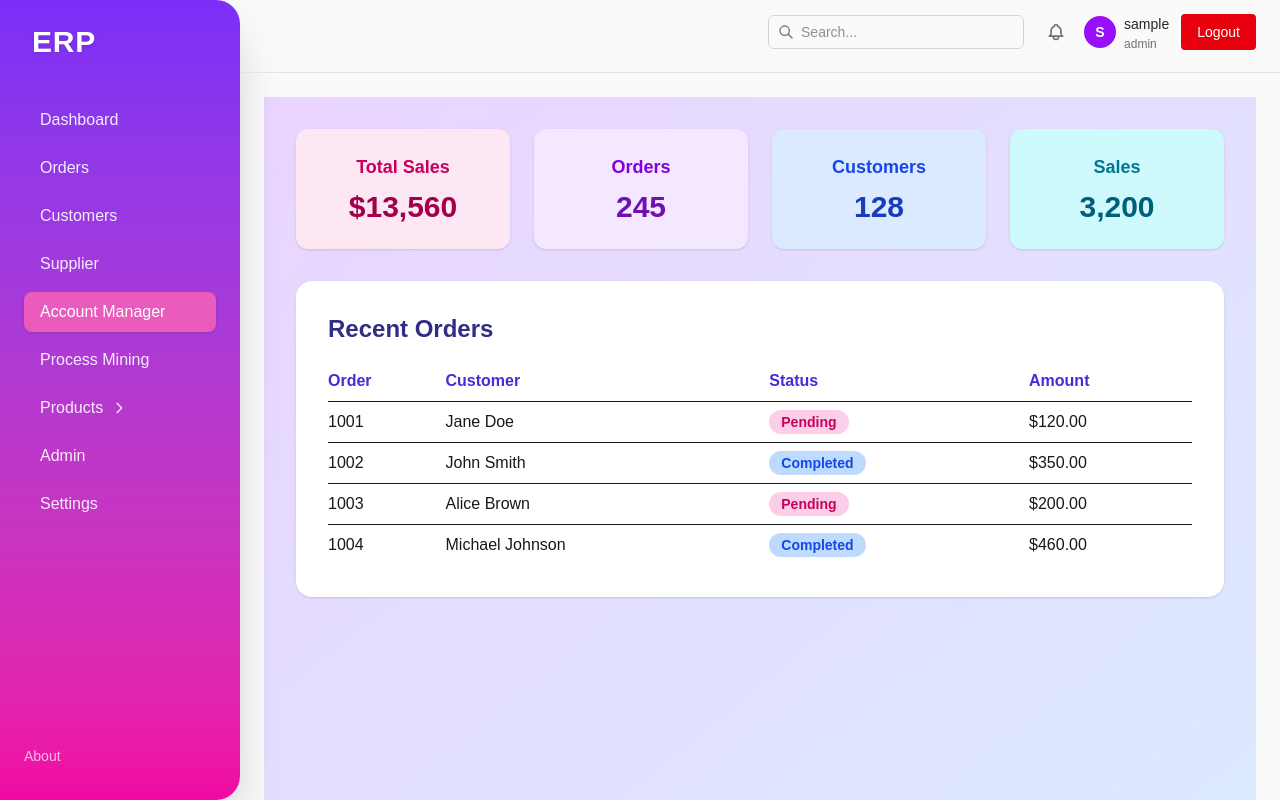
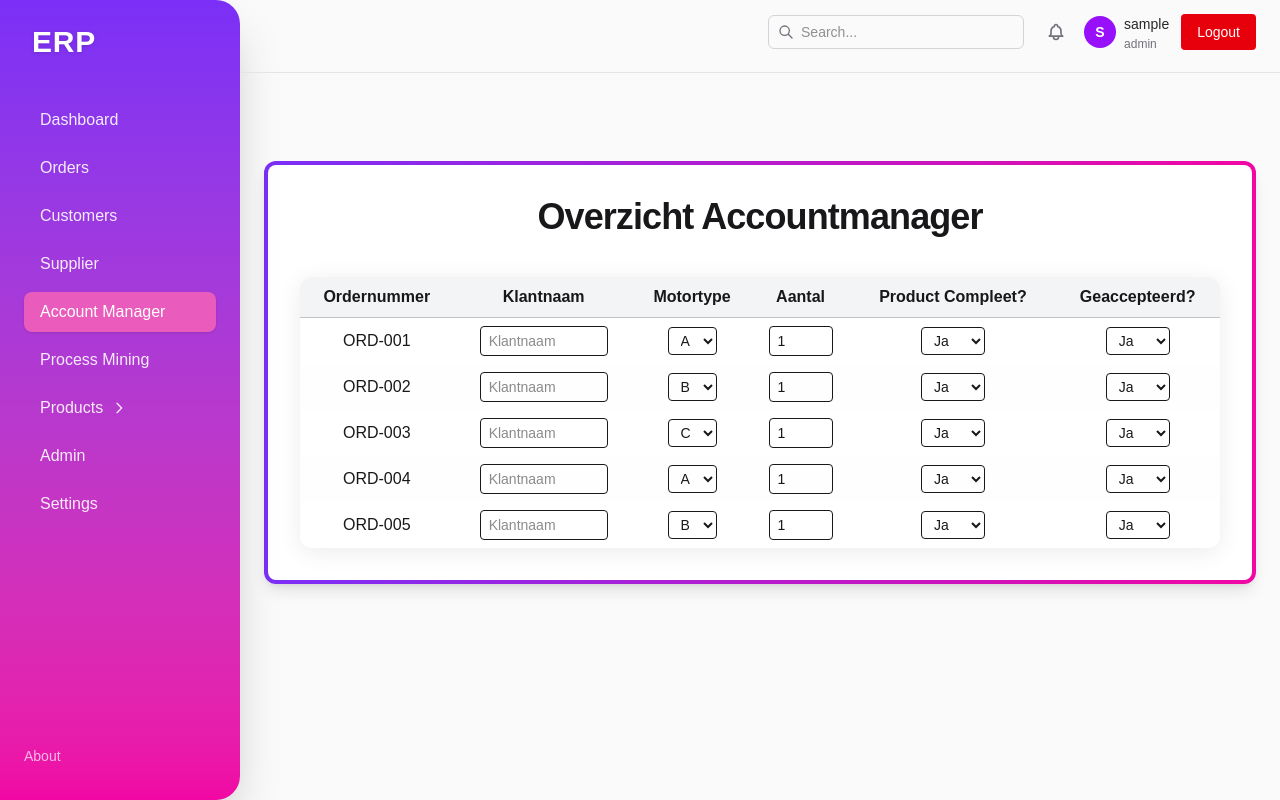
Before and after one commit to zuyd-projects/Casusgroep-1, a Next.js app in the folder frontend/: page /dashboard/accountManager in a window 1280 px wide. Built offline with nearby package versions, Linux system fonts and the light colour scheme; sample sign-in values are in the browser's storage.

Commit message:
feat(accountmanager):Added new logic to form, will do styling later after merge.

```diff
--- a/frontend/src/app/dashboard/accountManager/page.js
+++ b/frontend/src/app/dashboard/accountManager/page.js
@@ -1,90 +1,169 @@
-import React from "react";
+"use client";
 
-const orders = [
-  { id: 1001, customer: "Jane Doe", status: "Pending", amount: 120 },
-  { id: 1002, customer: "John Smith", status: "Completed", amount: 350 },
-  { id: 1003, customer: "Alice Brown", status: "Pending", amount: 200 },
-  { id: 1004, customer: "Michael Johnson", status: "Completed", amount: 460 },
+import { useState } from "react";
+import "../../../styles/globals.css";
+
+const initialOrders = [
+  {
+    id: "ORD-001",
+    klantnaam: "",
+    motortype: "A",
+    aantal: 1,
+    volledig: "Ja",
+    geaccepteerd: "Ja",
+  },
+  {
+    id: "ORD-002",
+    klantnaam: "",
+    motortype: "B",
+    aantal: 1,
+    volledig: "Ja",
+    geaccepteerd: "Ja",
+  },
+  {
+    id: "ORD-003",
+    klantnaam: "",
+    motortype: "C",
+    aantal: 1,
+    volledig: "Ja",
+    geaccepteerd: "Ja",
+  },
+  {
+    id: "ORD-004",
+    klantnaam: "",
+    motortype: "A",
+    aantal: 1,
+    volledig: "Ja",
+    geaccepteerd: "Ja",
+  },
+  {
+    id: "ORD-005",
+    klantnaam: "",
+    motortype: "B",
+    aantal: 1,
+    volledig: "Ja",
+    geaccepteerd: "Ja",
+  },
 ];
 
-const statusColors = {
-  Pending: "bg-pink-200 text-pink-700 dark:bg-pink-900 dark:text-pink-200",
-  Completed: "bg-blue-200 text-blue-700 dark:bg-blue-900 dark:text-blue-200",
+const motortypes = ["A", "B", "C"];
+const jaNee = ["Ja", "Nee"];
+
+export default function AccountManagerDashboard() {
+  const [orders, setOrders] = useState(initialOrders);
+
+  const handleChange = (id, field, value) => {
+    setOrders((prev) =>
+      prev.map((order) =>
+        order.id === id ? { ...order, [field]: value } : order
+      )
+    );
   };
 
-export default function AccountManagerDashboard() {
   return (
-    <div className="min-h-screen bg-gradient-to-br from-purple-200 to-blue-100 dark:from-gray-900 dark:to-gray-800 p-8 transition-colors">
-      {/* Stats */}
-      <div className="grid grid-cols-4 gap-6 mb-8">
-        <div className="bg-pink-100 dark:bg-pink-900 rounded-xl p-6 text-center shadow">
-          <div className="text-lg text-pink-700 dark:text-pink-200 font-semibold">
-            Total Sales
-          </div>
-          <div className="text-3xl font-bold text-pink-800 dark:text-pink-100 mt-2">
-            $13,560
-          </div>
-        </div>
-        <div className="bg-purple-100 dark:bg-purple-900 rounded-xl p-6 text-center shadow">
-          <div className="text-lg text-purple-700 dark:text-purple-200 font-semibold">
-            Orders
-          </div>
-          <div className="text-3xl font-bold text-purple-800 dark:text-purple-100 mt-2">
-            245
-          </div>
-        </div>
-        <div className="bg-blue-100 dark:bg-blue-900 rounded-xl p-6 text-center shadow">
-          <div className="text-lg text-blue-700 dark:text-blue-200 font-semibold">
-            Customers
-          </div>
-          <div className="text-3xl font-bold text-blue-800 dark:text-blue-100 mt-2">
-            128
-          </div>
-        </div>
-        <div className="bg-cyan-100 dark:bg-cyan-900 rounded-xl p-6 text-center shadow">
-          <div className="text-lg text-cyan-700 dark:text-cyan-200 font-semibold">
-            Sales
-          </div>
-          <div className="text-3xl font-bold text-cyan-800 dark:text-cyan-100 mt-2">
-            3,200
-          </div>
-        </div>
-      </div>
-
-      {/* Orders Table */}
-      <div className="bg-white dark:bg-gray-900 rounded-2xl shadow p-8">
-        <h3 className="text-2xl font-bold mb-6 text-indigo-900 dark:text-indigo-100">
-          Recent Orders
-        </h3>
-        <table className="w-full text-left">
+    <div className="flex justify-center mt-8">
+      <div className="w-full max-w-7xl">
+        <div className="panel-gradient-border max-w-7xl mx-auto mt-8 py-16 px-10 rounded-xl shadow-lg">
+          <h1 className="text-4xl font-extrabold mb-10 tracking-tight text-center">
+            Overzicht Accountmanager
+          </h1>
+          <div className="overflow-x-auto rounded-xl shadow-lg table-panel">
+            <table className="min-w-full divide-y divide-black/20 text-center bg-transparent">
               <thead>
-            <tr className="text-indigo-700 dark:text-indigo-200">
-              <th className="pb-2">Order</th>
-              <th className="pb-2">Customer</th>
-              <th className="pb-2">Status</th>
-              <th className="pb-2">Amount</th>
+                <tr>
+                  <th className="px-2 py-2">Ordernummer</th>
+                  <th className="px-2 py-2">Klantnaam</th>
+                  <th className="px-2 py-2">Motortype</th>
+                  <th className="px-2 py-2">Aantal</th>
+                  <th className="px-2 py-2">Product Compleet?</th>
+                  <th className="px-2 py-2">Geaccepteerd?</th>
                 </tr>
               </thead>
               <tbody>
-            {orders.map((order) => (
-              <tr key={order.id} className="border-t dark:border-gray-700">
-                <td className="py-2">{order.id}</td>
-                <td>{order.customer}</td>
-                <td>
-                  <span
-                    className={`px-3 py-1 rounded-full text-sm font-semibold ${
-                      statusColors[order.status]
-                    }`}
+                {orders.map((order, idx) => (
+                  <tr
+                    key={order.id}
+                    className={
+                      idx % 2 === 0
+                        ? "bg-white/10 hover:bg-white/20"
+                        : "bg-gray-100/10 hover:bg-gray-200/20"
+                    }
                   >
-                    {order.status}
-                  </span>
+                    <td className="px-2 py-2">{order.id}</td>
+                    <td className="px-2 py-2">
+                      <input
+                        type="text"
+                        value={order.klantnaam}
+                        onChange={(e) =>
+                          handleChange(order.id, "klantnaam", e.target.value)
+                        }
+                        className="border rounded px-2 py-1 text-sm w-32"
+                        placeholder="Klantnaam"
+                      />
                     </td>
-                <td>${order.amount.toFixed(2)}</td>
+                    <td className="px-2 py-2">
+                      <select
+                        value={order.motortype}
+                        onChange={(e) =>
+                          handleChange(order.id, "motortype", e.target.value)
+                        }
+                        className="border rounded px-2 py-1 text-sm"
+                      >
+                        {motortypes.map((type) => (
+                          <option key={type} value={type}>
+                            {type}
+                          </option>
+                        ))}
+                      </select>
+                    </td>
+                    <td className="px-2 py-2">
+                      <input
+                        type="number"
+                        min={0}
+                        value={order.aantal}
+                        onChange={(e) =>
+                          handleChange(order.id, "aantal", e.target.value)
+                        }
+                        className="border rounded px-2 py-1 text-sm w-16"
+                      />
+                    </td>
+                    <td className="px-2 py-2">
+                      <select
+                        value={order.volledig}
+                        onChange={(e) =>
+                          handleChange(order.id, "volledig", e.target.value)
+                        }
+                        className="border rounded px-2 py-1 text-sm"
+                      >
+                        {jaNee.map((opt) => (
+                          <option key={opt} value={opt}>
+                            {opt}
+                          </option>
+                        ))}
+                      </select>
+                    </td>
+                    <td className="px-2 py-2">
+                      <select
+                        value={order.geaccepteerd}
+                        onChange={(e) =>
+                          handleChange(order.id, "geaccepteerd", e.target.value)
+                        }
+                        className="border rounded px-2 py-1 text-sm"
+                      >
+                        {jaNee.map((opt) => (
+                          <option key={opt} value={opt}>
+                            {opt}
+                          </option>
+                        ))}
+                      </select>
+                    </td>
                   </tr>
                 ))}
               </tbody>
             </table>
           </div>
         </div>
+      </div>
+    </div>
   );
 }
```
Lines whose indentation alone changed are shown as unchanged.
